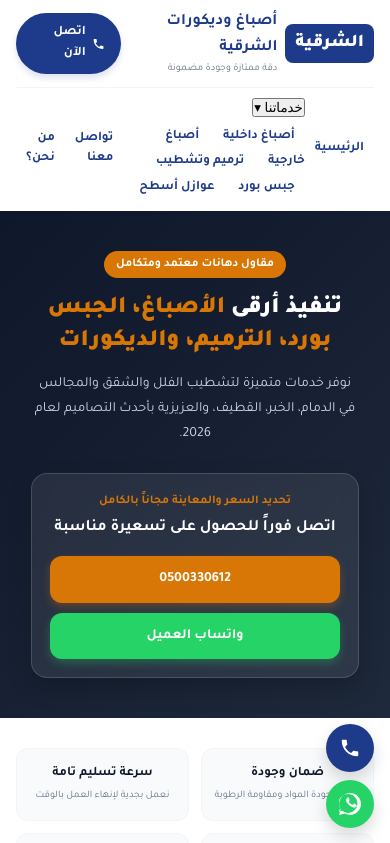
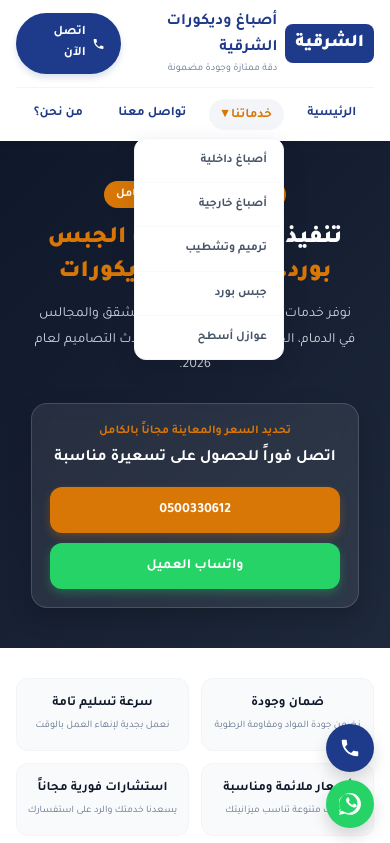
Before and after one commit to mixr11d/painting-dammam, a plain HTML site: page index.html in a window 390 px wide. Both pictures are taken after a click on the button "خدماتنا ▾". Shown: the top 843 px of the page. Drawn offline with Linux system fonts and the light colour scheme.

Commit message:
Refactor CSS comments and modify dropdown padding
Updated comments for clarity and adjusted padding in dropdown styles.

```diff
--- a/style.css
+++ b/style.css
@@ -64,7 +64,7 @@ header {
     z-index: 100;
 }
 
-/* حل ذكي لحجز مساحة الهيدر مسبقاً لمنع كسر واهتزاز التصميم (CLS) قبل تحميل السكربت */
+/* حجز مساحة الهيدر مسبقاً لمنع اهتزاز التصميم (CLS) قبل تحميل السكربت */
 #globalHeader {
     display: block;
     min-height: 135px;
@@ -149,7 +149,7 @@ header {
     text-decoration: none;
     font-size: 13px;
     font-weight: 700;
-    padding: 6px 10px;
+    padding: 6px 12px;
     border-radius: 50px;
     transition: background-color 0.2s, color 0.2s;
 }
@@ -158,8 +158,15 @@ header {
     background-color: rgba(30, 58, 138, 0.05);
 }
 
-/* زر تفعيل وإغلاق خدماتنا في القائمة */
-.nav-btn-link {
+/* بنية القائمة المنسدلة العائمة التفاعلية المتوافقة 100% مع شاشات اللمس للجوال */
+/* إجبار المتصفح بـ !important على تثبيت المرجع لمنع تمدد أو طيران القائمة للأعلى نهائياً */
+.dropdown {
+    position: relative !important;
+    display: inline-block !important;
+}
+
+/* إلغاء وتصفير تنسيقات الأزرار الافتراضية للمتصفحات لزر المنسدلة ليتطابق مع القائمة */
+.dropdown-trigger {
     background: none;
     border: none;
     font-family: inherit;
@@ -175,49 +182,66 @@ header {
     -webkit-appearance: none;
 }
 
-.nav-btn-link.active {
+.dropdown-trigger:hover, .dropdown-trigger.active {
     background-color: rgba(30, 58, 138, 0.05);
     color: var(--brand-gold);
 }
 
-/* شريط الخدمات الفرعي المشترك الانزلاقي */
-.sub-nav-bar {
-    display: none; /* مخفي افتراضياً */
-    background-color: var(--bg-light);
-    border-top: 1px dashed #cbd5e1;
-    border-bottom: 1px solid #cbd5e1;
-    padding: 10px;
-    text-align: right;
-    overflow-x: auto;
-    white-space: nowrap;
-    -webkit-overflow-scrolling: touch;
-    gap: 10px;
-    justify-content: flex-start;
+/* تصميم المنسدلة العائمة الفخمة (تطفو فوق المحتوى ولا تدفع الروابط المجاورة لأسفل) */
+.dropdown-content {
+    display: none; /* يتم التحكم بالظهور برمجياً بالضغط عبر السكربت */
+    position: absolute !important;
+    background-color: #fff;
+    min-width: 150px;
+    box-shadow: 0px 10px 25px rgba(0,0,0,0.08);
+    z-index: 101;
+    border-radius: 12px;
+    border: 1px solid #f1f5f9;
+    /* ضبط التموضع لليمين لتستفيد القائمة من مساحة الأمان بالوسط ولا تلامس حواف الشاشة اليسرى */
+    right: 0 !important;
+    left: auto !important;
+    top: 100% !important;
+    margin-top: 8px !important;
 }
 
-.sub-nav-bar::-webkit-scrollbar {
-    display: none;
+.dropdown-content a {
+    color: #475569;
+    padding: 12px 16px;
+    text-decoration: none;
+    display: block;
+    font-size: 12px;
+    border-bottom: 1px solid #f8fafc;
+    text-align: right;
+    border-radius: 0;
 }
 
-.sub-nav-bar.show {
-    display: flex; /* يظهر كشريط مرن عند الضغط */
+.dropdown-content a:first-child {
+    border-radius: 12px 12px 0 0;
 }
 
-.sub-nav-bar a {
-    color: #475569;
-    text-decoration: none;
-    font-size: 12px;
-    font-weight: bold;
-    padding: 6px 12px;
-    background: #fff;
-    border: 1px solid #f1f5f9;
-    border-radius: 50px;
-    transition: background-color 0.2s, color 0.2s;
+.dropdown-content a:last-child {
+    border-bottom: none;
+    border-radius: 0 0 12px 12px;
 }
 
-.sub-nav-bar a:hover {
-    background-color: var(--brand-blue);
-    color: #fff;
+.dropdown-content a:hover {
+    background-color: rgba(30, 58, 138, 0.05);
+    color: var(--brand-blue);
+}
+
+/* تأكيد الوضعية المطلقة العائمة لمنع أي اهتزاز أو انزياح بمحتوى الصفحة ومواقع الروابط المجاورة */
+@media (max-width: 767px) {
+    .dropdown-content {
+        position: absolute !important; /* إبقائها عائمة كـ طبقة علوية فوق البانر دون حجب أو إزاحة */
+        right: 0 !important;
+        left: auto !important;
+        box-shadow: 0px 8px 24px rgba(0,0,0,0.12);
+        border: 1px solid #f1f5f9;
+        background: #fff;
+        min-width: 150px;
+        top: 100% !important;
+        margin-top: 8px !important;
+    }
 }
 
 /* ==========================================
@@ -467,7 +491,7 @@ header {
 
 .service-card:hover {
     transform: translateY(-3px);
-    box-shadow: 0 8px 16px rgba(0,0,0,0.04);
+    box-shadow: 0 8px 16px rgba(0,0,0,0.04) rotate(0);
 }
 
 .service-icon {
@@ -968,7 +992,7 @@ footer p {
     height: 16px;
 }
 
-/* تفعيل تباعد الأسطر المريح لقراءة الفقرات الطويلة تماشياً مع معايير السيو وإتاحة الوصول للجوال */
+/* تحسين قراءة النصوص الطويلة والفقرات القانونية على الجوال */
 main p {
     line-height: 1.8 !important;
 }
```
